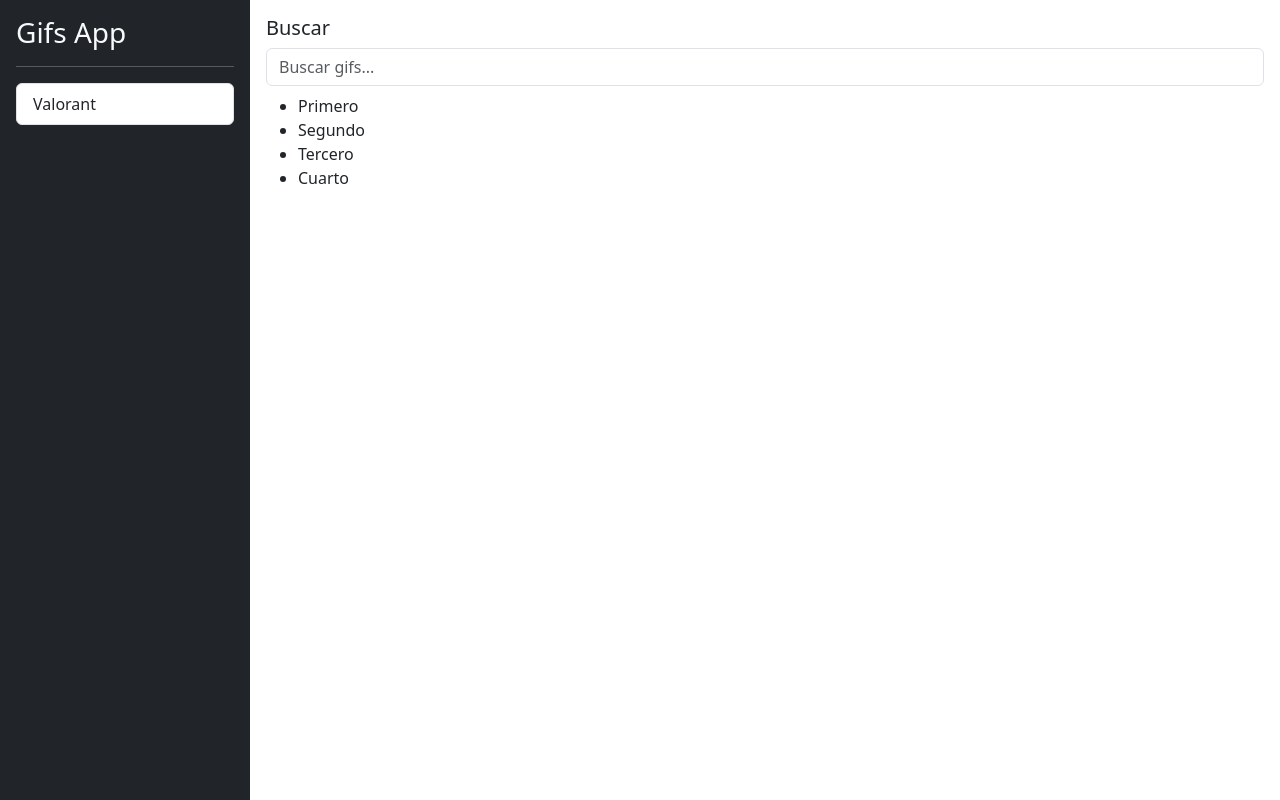
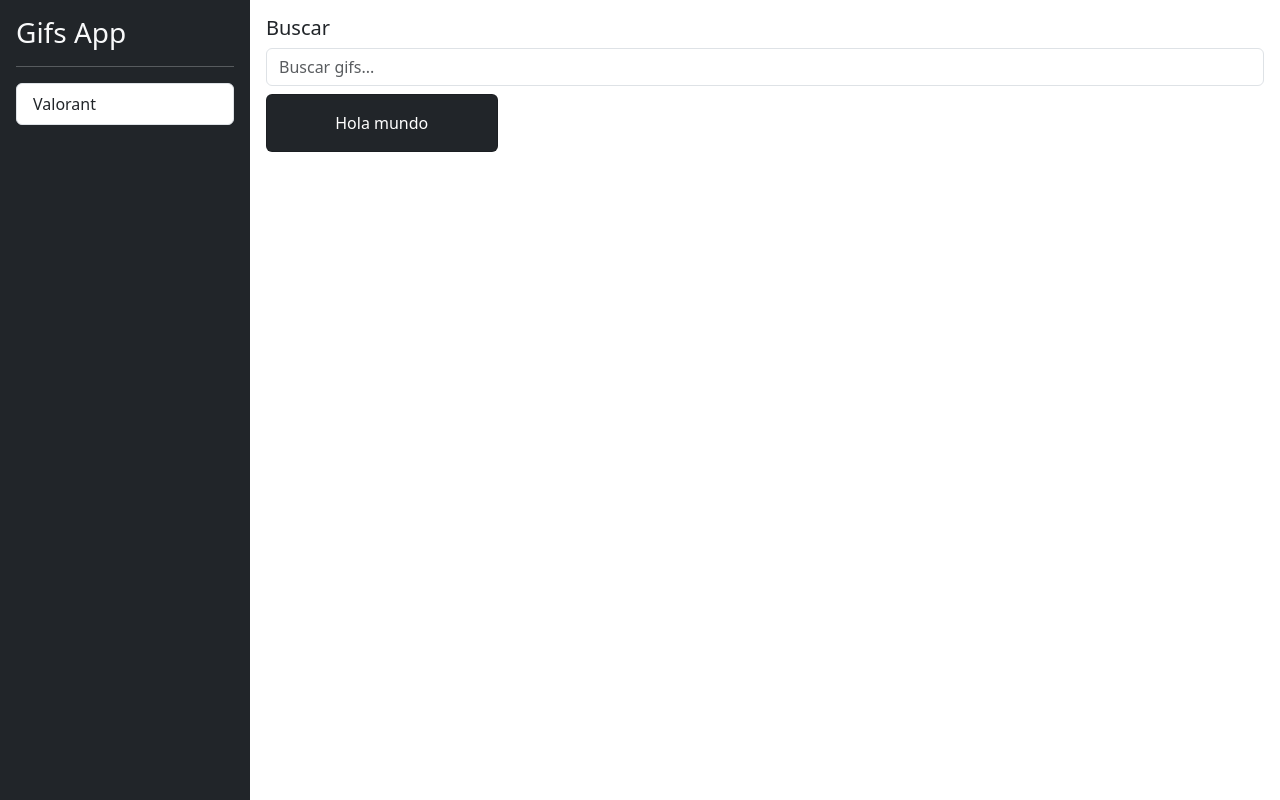
Before and after one commit to DarkRose73/gifs-app-angular, an Angular app: page / in a window 1280 px wide. Built offline with nearby package versions, Linux system fonts and the light colour scheme.

Commit message:
lista de cards

```diff
--- a/src/app/gifs/components/card-list/card-list.component.html
+++ b/src/app/gifs/components/card-list/card-list.component.html
@@ -1,6 +1,11 @@
-<ul>
-  <li>Primero</li>
-  <li>Segundo</li>
-  <li>Tercero</li>
-  <li>Cuarto</li>
-</ul>
+<div class="row">
+  <div class="col-md-3 col-sm-6">
+    <div class="card mb-2 text-center bg-dark">
+      <!-- TODO: crear imagen -->
+
+      <div class="card-body text-white">
+        <p class="card-text">Hola mundo</p>
+      </div>
+    </div>
+  </div>
+</div>
```
